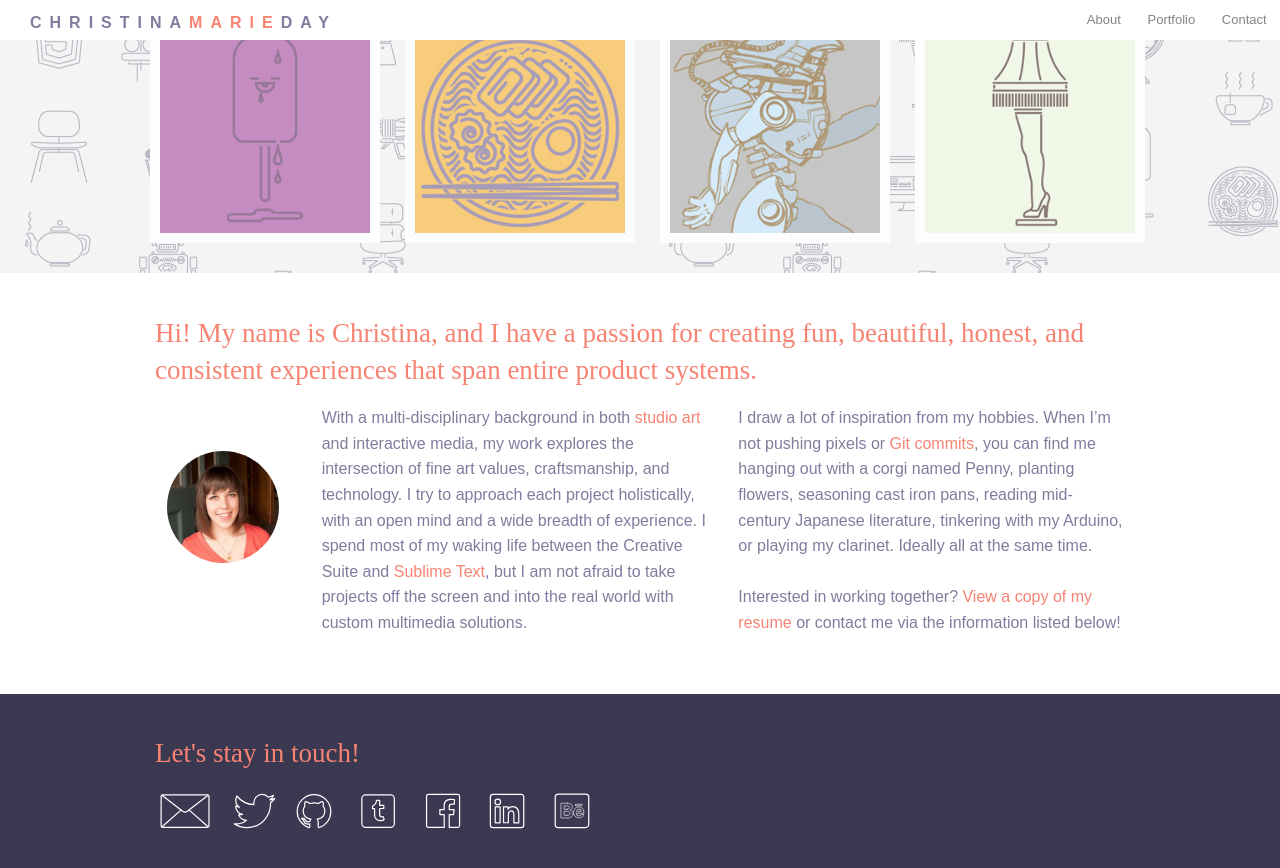
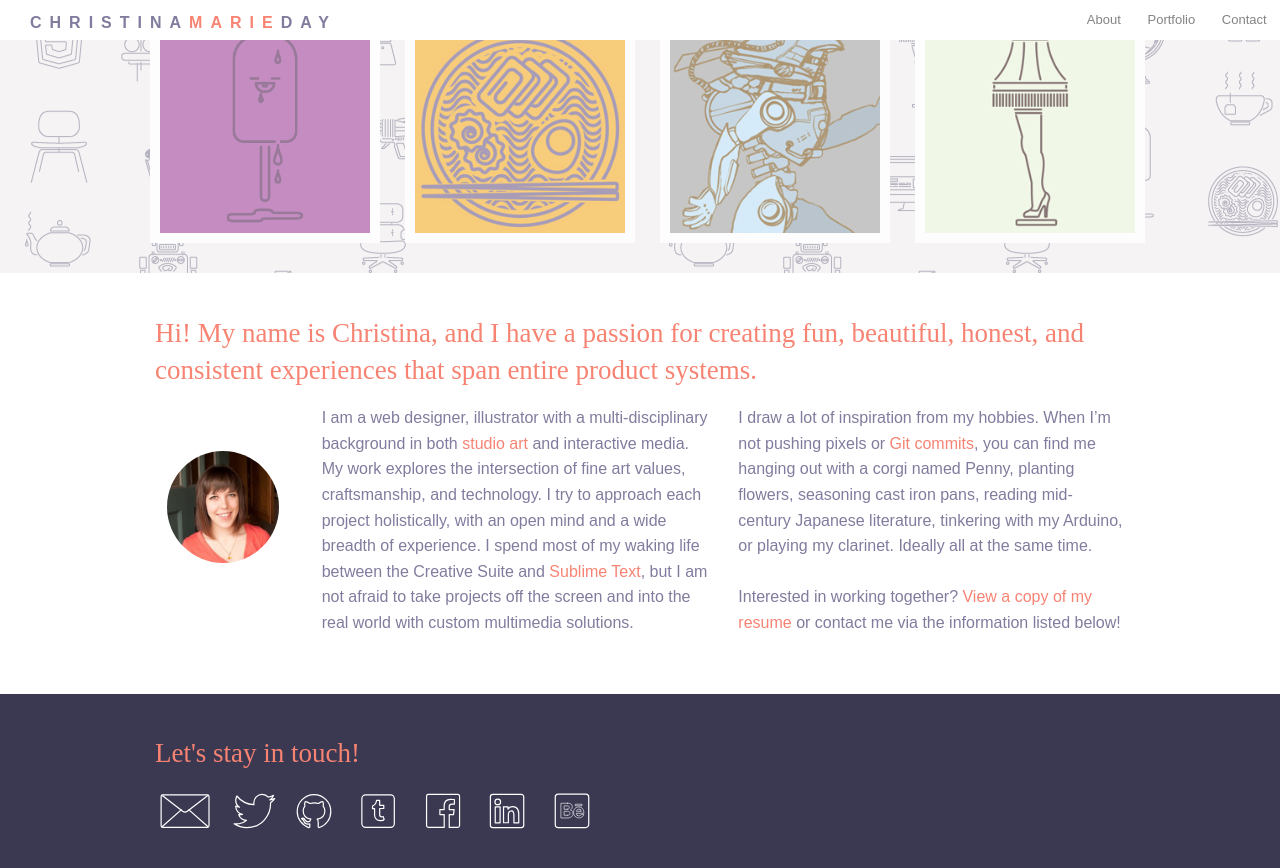
Before and after one commit to ChristinaDay/old-portfolio, a Jekyll site: the page built from index.html, in a window 1280 px wide and 900 px high, scrolled down 577 px. Shown: the top 868 px of the window. Built offline with Jekyll 4.4.1, drawn with Linux system fonts in a browser that asks for light colours; Markdown is read by kramdown in place of the engine named in the settings; a script that is not in the unit is left out.

Commit message:
wording changes in about section

```diff
--- a/_layouts/portfolio.html
+++ b/_layouts/portfolio.html
@@ -166,7 +166,7 @@
                         </div>
 
                         <p class="large-5 columns">
-                          With a multi-disciplinary background in both <a href="https://www.behance.net/gallery/18062353/Personal-Fugues">studio art</a> and interactive media, my work explores the intersection of fine art values, craftsmanship, and technology. I try to approach each project holistically, with an open mind and a wide breadth of experience.
+                          I am a web designer, illustrator with a multi-disciplinary background in both <a href="https://www.behance.net/gallery/18062353/Personal-Fugues">studio art</a> and interactive media. My work explores the intersection of fine art values, craftsmanship, and technology. I try to approach each project holistically, with an open mind and a wide breadth of experience.
 
                           I spend most of my waking life between the Creative Suite and <a href="http://www.sublimetext.com/">Sublime Text</a>, but I am not afraid to take projects off the screen and into the real world with custom multimedia solutions.
                         </p>
```
